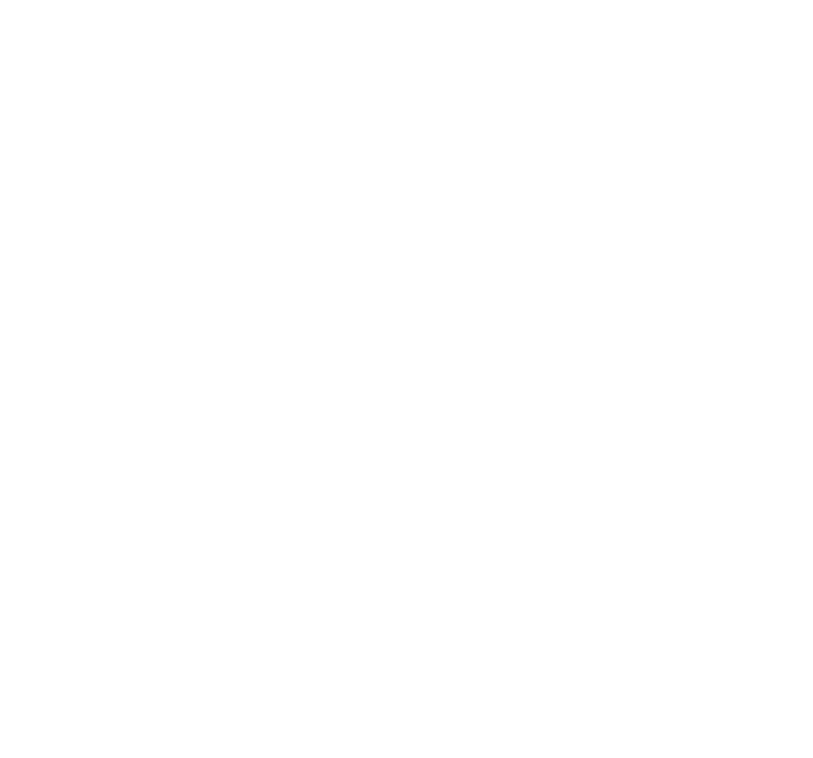
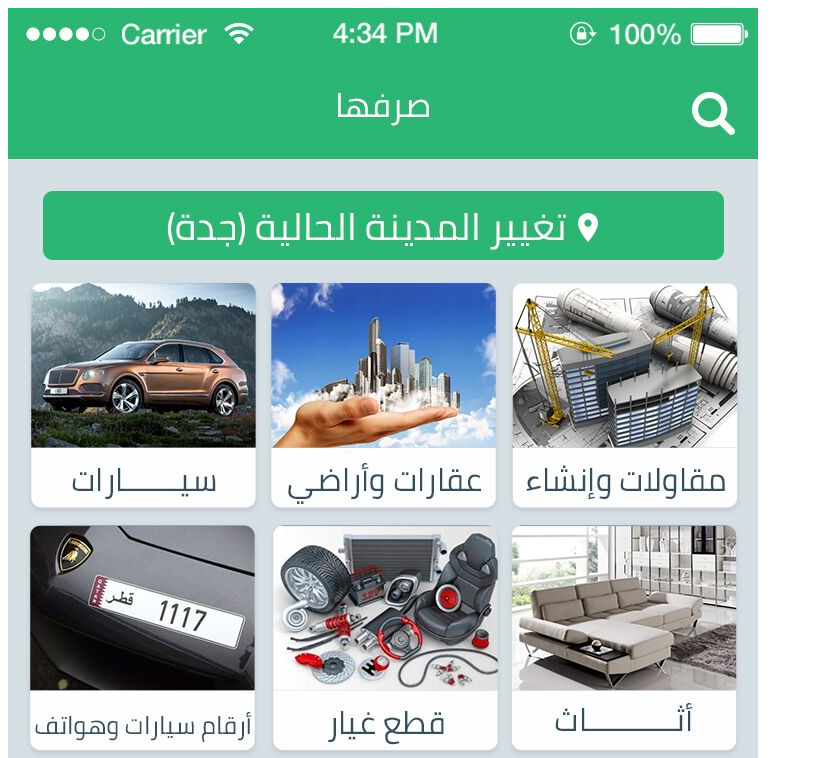
Before and after one commit to Ahmed-Elbessfy/sarrafha, a plain HTML site: page index.html in a window 1280 px wide. Shown: the top 758 px of the page, without its empty margins (0-813 px from the left). Drawn offline with Linux system fonts and the light colour scheme; a web font is replaced by a local one.

Commit message:
add image temporary

```diff
--- a/index.html
+++ b/index.html
@@ -27,6 +27,7 @@
   </main>
   <footer>
   </footer>
+  <img src="BuxNjpci.jpeg" alt="#">
 </body>
 
 </html>
```
Also changed, not shown: BuxNjpci.jpeg (added).
